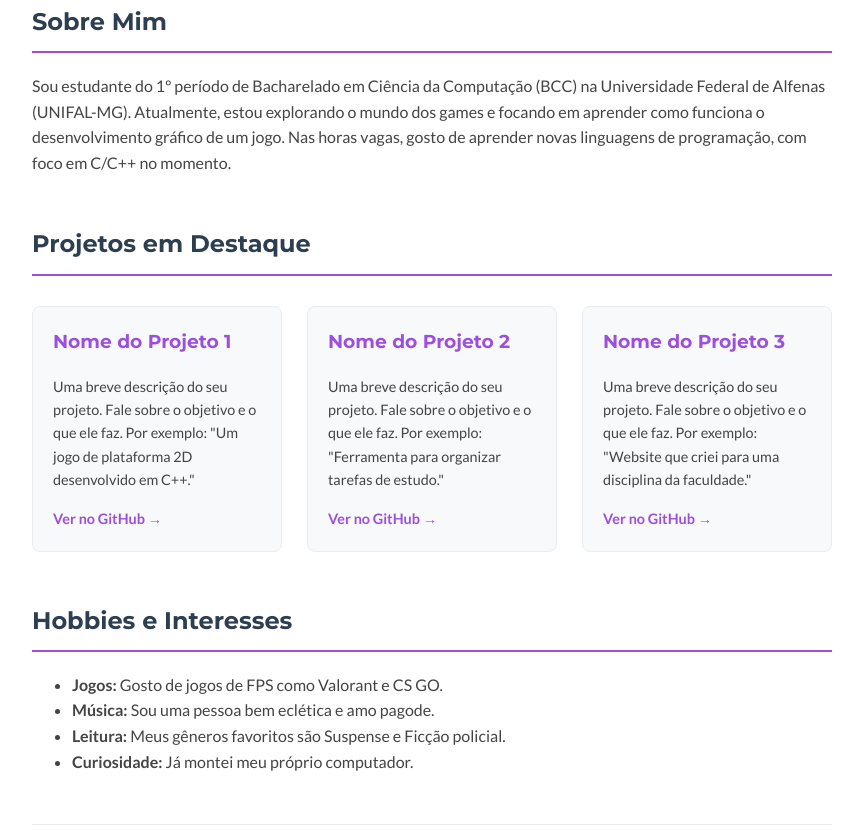
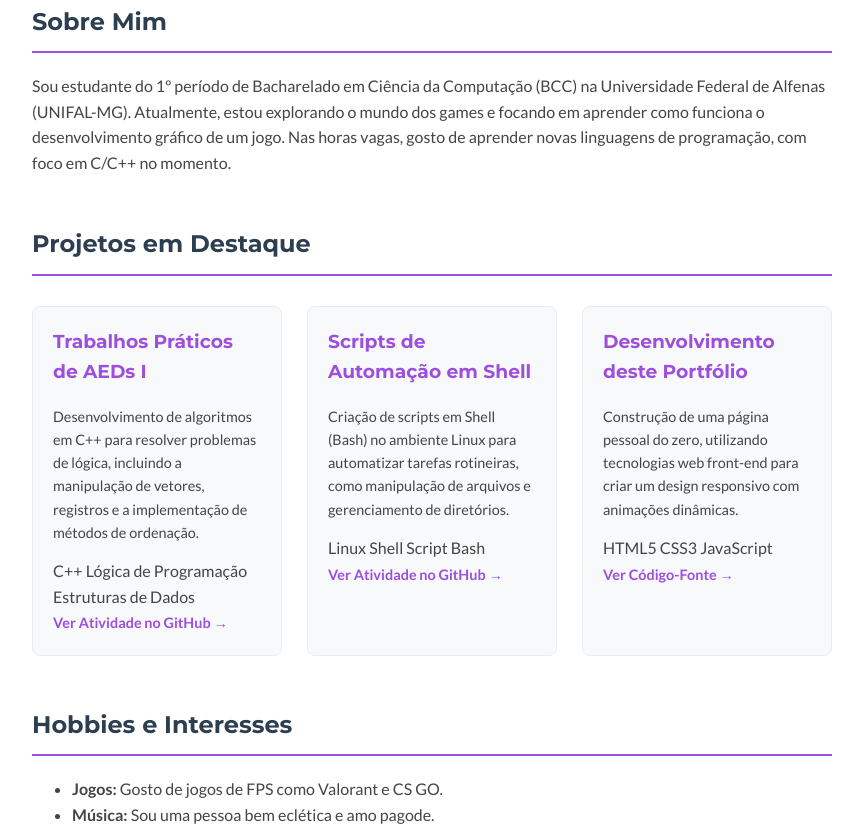
Before and after one commit to Gabriela-Mazon/Gabriela-Mazon.github.io, a plain HTML site: page index.html in a window 1280 px wide. Shown: the part 421-1252 px from the top of the page, without its empty margins (208-1071 px from the left). Drawn offline with nearby package versions, Linux system fonts and the light colour scheme.

Commit message:
Update index.html

```diff
--- a/index.html
+++ b/index.html
@@ -130,26 +130,48 @@
           <section data-aos="fade-up">
     <h2>Projetos em Destaque</h2>
     <div class="project-gallery">
+
         <div class="project-card">
-                    <h3>Nome do Projeto 1</h3>
-                    <p>Uma breve descrição do seu projeto. Fale sobre o objetivo e o que ele faz. Por exemplo: "Um jogo de plataforma 2D desenvolvido em C++."</p>
-                    <a href="https://github.com/Gabriela-Mazon/LINK-PARA-O-PROJETO" target="_blank">Ver no GitHub &rarr;</a>
+            <h3>Trabalhos Práticos de AEDs I</h3>
+            <p class="project-description">
+                Desenvolvimento de algoritmos em C++ para resolver problemas de lógica, incluindo a manipulação de vetores, registros e a implementação de métodos de ordenação.
+            </p>
+            <div class="project-tech">
+                <span>C++</span>
+                <span>Lógica de Programação</span>
+                <span>Estruturas de Dados</span>
+            </div>
+            <a href="https://github.com/Gabriela-Mazon" target="_blank" class="project-link">Ver Atividade no GitHub &rarr;</a>
         </div>
 
         <div class="project-card">
-                    <h3>Nome do Projeto 2</h3>
-                    <p>Uma breve descrição do seu projeto. Fale sobre o objetivo e o que ele faz. Por exemplo: "Ferramenta para organizar tarefas de estudo."</p>
-                    <a href="https://github.com/Gabriela-Mazon/LINK-PARA-O-PROJETO" target="_blank">Ver no GitHub &rarr;</a>
+            <h3>Scripts de Automação em Shell</h3>
+            <p class="project-description">
+                Criação de scripts em Shell (Bash) no ambiente Linux para automatizar tarefas rotineiras, como manipulação de arquivos e gerenciamento de diretórios.
+            </p>
+            <div class="project-tech">
+                <span>Linux</span>
+                <span>Shell Script</span>
+                <span>Bash</span>
+            </div>
+            <a href="https://github.com/Gabriela-Mazon" target="_blank" class="project-link">Ver Atividade no GitHub &rarr;</a>
         </div>
 
         <div class="project-card">
-                    <h3>Nome do Projeto 3</h3>
-                    <p>Uma breve descrição do seu projeto. Fale sobre o objetivo e o que ele faz. Por exemplo: "Website que criei para uma disciplina da faculdade."</p>
-                    <a href="https://github.com/Gabriela-Mazon/LINK-PARA-O-PROJETO" target="_blank">Ver no GitHub &rarr;</a>
+            <h3>Desenvolvimento deste Portfólio</h3>
+            <p class="project-description">
+                Construção de uma página pessoal do zero, utilizando tecnologias web front-end para criar um design responsivo com animações dinâmicas.
+            </p>
+            <div class="project-tech">
+                <span>HTML5</span>
+                <span>CSS3</span>
+                <span>JavaScript</span>
             </div>
+            <a href="https://github.com/Gabriela-Mazon/Gabriela-Mazon.github.io" target="_blank" class="project-link">Ver Código-Fonte &rarr;</a>
+        </div>
+
     </div>
 </section>
-
         <section data-aos="fade-up">
             <h2>Hobbies e Interesses</h2>
             <ul>
```
Lines whose indentation alone changed are shown as unchanged.
